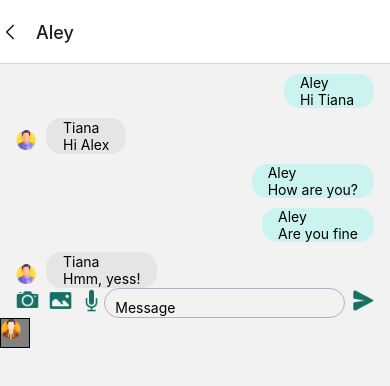
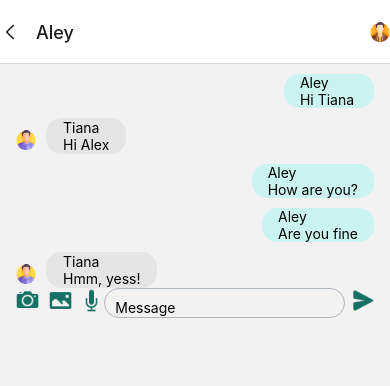
Before and after one commit to DaffeB/messengerProject, a React Native app in the folder messengerApp/: screen /FriendsMessages in a window 390 px wide. Shown: the top 386 px of the page. Built offline with nearby package versions, Linux system fonts and the light colour scheme.

Commit message:
Create Profile Details Screen of Friends

```diff
--- a/messengerApp/App.js
+++ b/messengerApp/App.js
@@ -15,6 +15,7 @@ import {
 import { NavigationContainer } from '@react-navigation/native';
 import { createNativeStackNavigator } from '@react-navigation/native-stack';
 import { createBottomTabNavigator } from '@react-navigation/bottom-tabs';
+import { useNavigation } from '@react-navigation/native';
 import Header from './src/components/Header';
 import ChatsScreen from './src/screens/BottomTabNavigatorScreens/ChatsScreen';
 import CallsScreen from './src/screens/BottomTabNavigatorScreens/CallsScreen';
@@ -24,7 +25,9 @@ import BackButtonHeader from './src/const/BackButtonHeader';
 import { GlobalStyles } from './src/const/styles';
 import { Image } from 'react-native';
 import FriendsMessages from './src/screens/FriendsMessages';
-import ProfileDetailsScreenOfFriends from './src/screens/PorfileDetailsScreenOfFriends';
+import ProfileScreenDetails from './src/screens/ProfileScreenDetails'
+import GoToProfile from './src/const/GoToProfile';
+
 
 
 
@@ -32,6 +35,7 @@ const Stack = createNativeStackNavigator()
 const BottomTabs = createBottomTabNavigator()
 
 const App = () => {
+
   return (
     <>
       <NavigationContainer>
@@ -52,12 +56,21 @@ const App = () => {
 
 
               headerLeft: () =>
-                <BackButtonHeader />
-            }}
+                <BackButtonHeader />,
 
 
+
+              headerRight: () =>
+                <GoToProfile />
+            }}
           />
-          <Stack.Screen name="ProfileDetailsScreenOfFriends" component={ProfileDetailsScreenOfFriends} />
+          <Stack.Screen name="ProfileScreenDetails" component={ProfileScreenDetails}
+            options={{
+              headerShown: true,
+              title: 'Details'
+            }}
+          />
+
         </Stack.Navigator>
       </NavigationContainer >
     </>
--- /dev/null
+++ b/messengerApp/src/const/GoToProfile.js
@@ -0,0 +1,18 @@
+import { Pressable, StyleSheet, Text, View } from 'react-native'
+import { Image } from 'react-native'
+import React from 'react'
+import { useNavigation } from '@react-navigation/native';
+
+const GoToProfile = () => {
+    const navigation = useNavigation();
+
+    return (
+        <Pressable onPress={() => navigation.navigate('ProfileScreenDetails')}>
+            <Image style={{ width: 20, height: 20 }} source={require('../assets/images/users/man1.png')} />
+        </Pressable>
+    )
+}
+
+export default GoToProfile
+
+const styles = StyleSheet.create({})
--- a/messengerApp/src/screens/FriendsMessages.js
+++ b/messengerApp/src/screens/FriendsMessages.js
@@ -4,7 +4,7 @@ import { Image } from 'react-native';
 import BackButtonHeader from '../const/BackButtonHeader';
 import MessageInputField from '../const/MessageInputField';
 import { GlobalStyles } from '../const/styles';
-import GoToProfileDetails from './GoToProfileDetails';
+
 import MessageBuilder from './MessageBuliders';
 
 
@@ -125,7 +125,7 @@ const FriendsMessages = () => {
             />
             <View>
                 <MessageInputField myProfileId={myProfileId} setMessages={setMessages} messages={messages} />
-                <GoToProfileDetails />
+
             </View>
         </View>
     );
--- a/messengerApp/src/screens/GoToProfileDetails.js
+++ /dev/null
@@ -1,29 +0,0 @@
-import { Pressable, StyleSheet, Text, TouchableOpacity, View } from 'react-native'
-import { Image } from 'react-native'
-import { useNavigation } from '@react-navigation/core';
-import { SafeAreaView } from 'react-native-safe-area-context';
-
-const GoToProfileDetails = () => {
-
-    const navigation = useNavigation();
-
-    return (
-
-        <View>
-            <Pressable
-                onPress={() => navigation.navigate('PorfileDetailsScreenOfFriends')}
-                style={{ borderWidth: 1, width: 30, height: 30, backgroundColor: 'grey' }}>
-                <Image
-                    style={{ width: 20, height: 20 }}
-                    source={require('../assets/images/users/man1.png')} />
-            </Pressable>
-
-        </View>
-
-
-    )
-}
-
-export default GoToProfileDetails
-
-const styles = StyleSheet.create({})
--- a/messengerApp/src/screens/PorfileDetailsScreenOfFriends.js
+++ /dev/null
@@ -1,22 +0,0 @@
-import { StyleSheet, Text, View, Pressable } from 'react-native'
-import { Image } from 'react-native';
-import { useNavigation } from '@react-navigation/core';
-import { SafeAreaView } from 'react-native-safe-area-context';
-
-const ProfileDetailsScreenOfFriends = () => {
-    const navigation = useNavigation();
-
-    return (
-        <SafeAreaView>
-            <Pressable onPress={() => navigation.goBack()}>
-                <Image style={{ width: 20, height: 20 }} source={require('../assets/icons/goBackLeft.png')} />
-            </Pressable>
-        </SafeAreaView>
-
-    )
-}
-
-
-export default ProfileDetailsScreenOfFriends
-
-const styles = StyleSheet.create({})
--- /dev/null
+++ b/messengerApp/src/screens/ProfileScreenDetails.js
@@ -0,0 +1,16 @@
+import { StyleSheet, Text, View } from 'react-native'
+import React from 'react'
+
+const ProfileScreenDetails = () => {
+
+
+    return (
+        <View>
+            <Text>ProfileScreenDetails</Text>
+        </View>
+    )
+}
+
+export default ProfileScreenDetails
+
+const styles = StyleSheet.create({})
```
